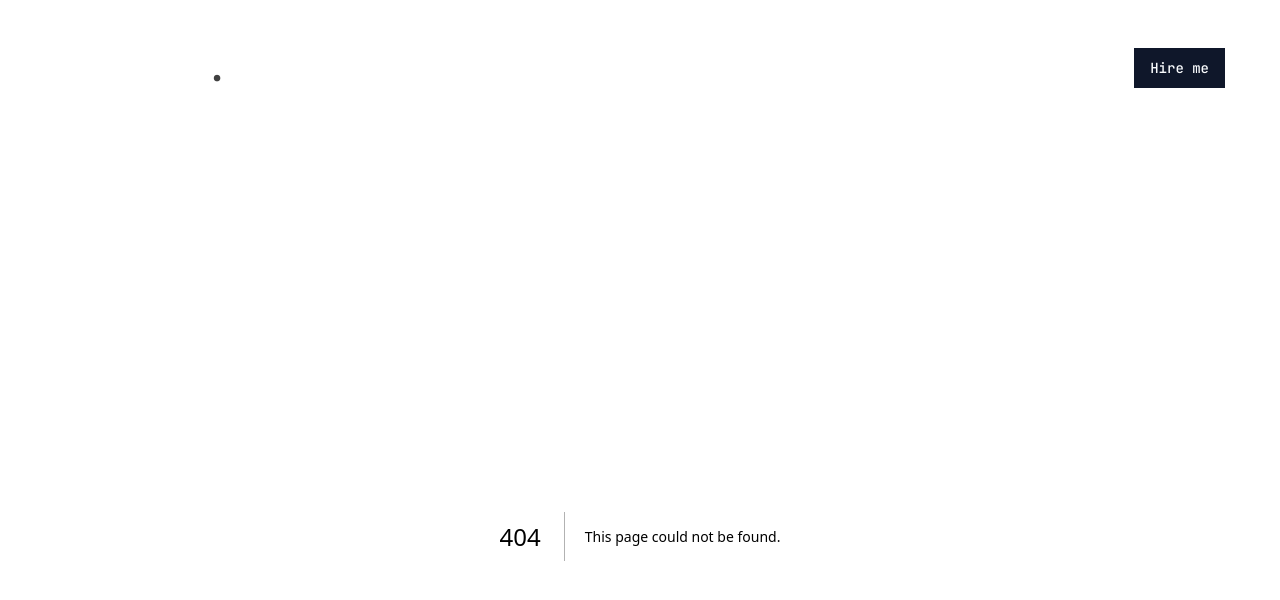
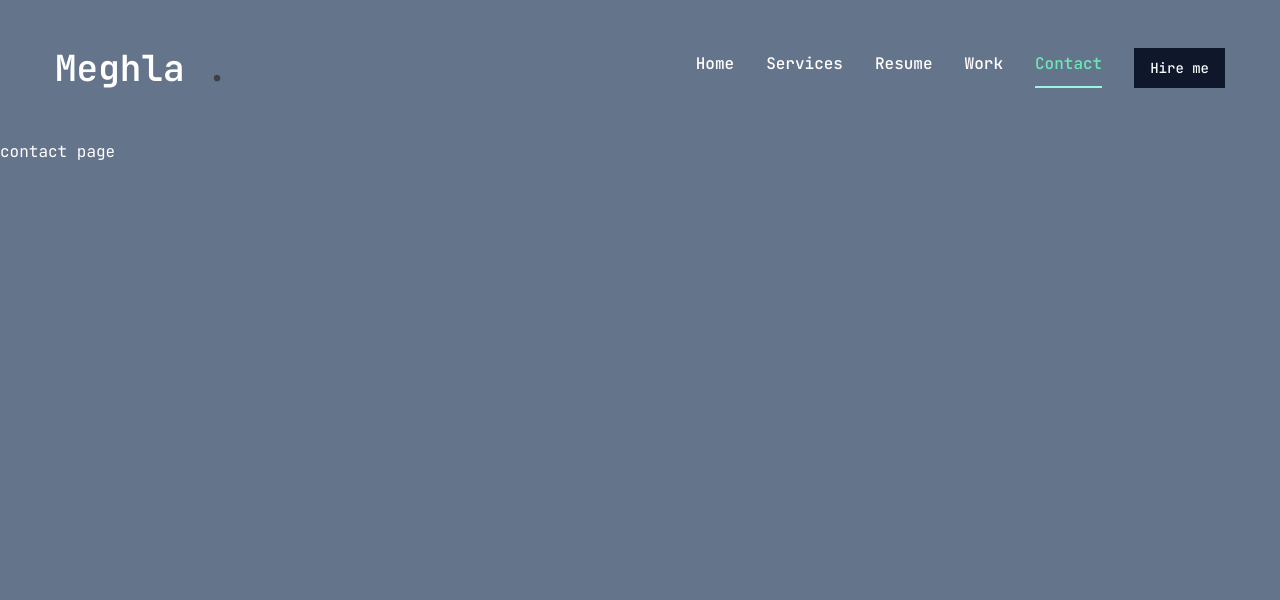
Before and after one commit to tabasshinafrinmeghla/site-, a Next.js app: page /contact in a window 1280 px wide. Before the commit this address had no page. Shown: the top 600 px of the page. Built offline with nearby package versions, Linux system fonts and the light colour scheme.

Commit message:
create page

```diff
--- /dev/null
+++ b/app/contact/page.jsx
@@ -0,0 +1,11 @@
+import React from 'react'
+
+const Contact = () => {
+  return (
+    <div>
+      contact page
+    </div>
+  )
+}
+
+export default Contact
--- /dev/null
+++ b/app/resume/page.jsx
@@ -0,0 +1,11 @@
+
+
+const Resume = () => {
+  return (
+    <div>
+      resume page
+    </div>
+  )
+}
+
+export default Resume
--- /dev/null
+++ b/app/services/page.jsx
@@ -0,0 +1,8 @@
+
+const Services = () => {
+  return (
+    <div>Services Page</div>
+  )
+}
+
+export default Services
--- /dev/null
+++ b/app/work/page.jsx
@@ -0,0 +1,10 @@
+
+const Work = () => {
+  return (
+    <div>
+      work page
+    </div>
+  )
+}
+
+export default Work
--- a/components/Nav.jsx
+++ b/components/Nav.jsx
@@ -17,6 +17,10 @@ const link = [
     path: "/resume",
   },
   {
+    name: "work",
+    path: "/work",
+  },
+  {
     name: "contact",
     path: "/contact",
   }
@@ -24,11 +28,19 @@ const link = [
 
 
 const Nav = () => {
+
+  const pathname = usePathname();
+  // console.log(pathname);
+
+
   return (
     <nav className="flex gap-8 ">
 
       {link.map((link, index) => {
-        return <Link href={link.path} key={index} >{link.name} </Link>
+        return <Link href={link.path} key={index} className={`${link.path === pathname && "text-emerald-300 border-b-2 border-teal-200"}
+        capitalize font-medium hover:text-emerald-100 transition-all
+        `} >
+          {link.name} </Link>
       })}
 
     </nav>
```
